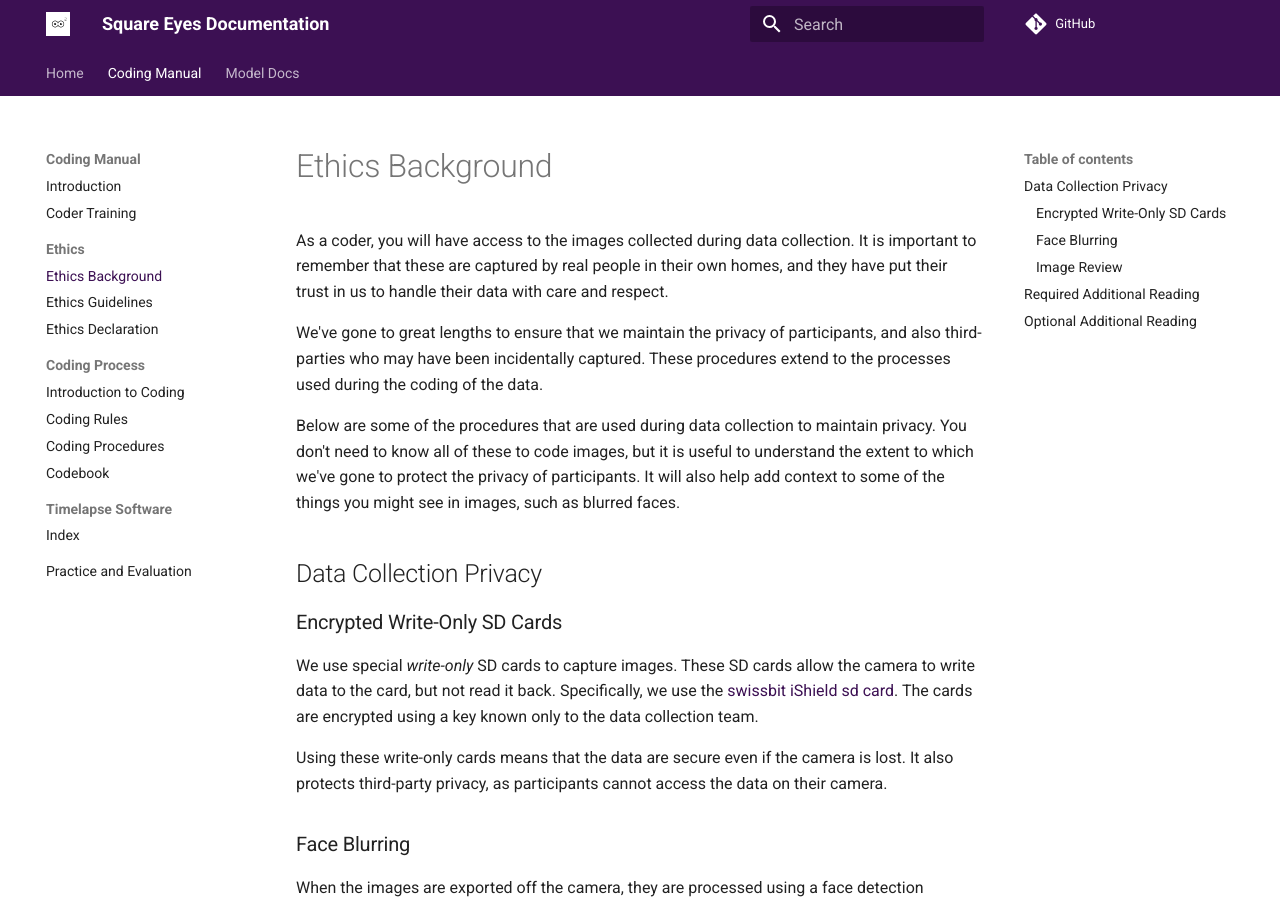
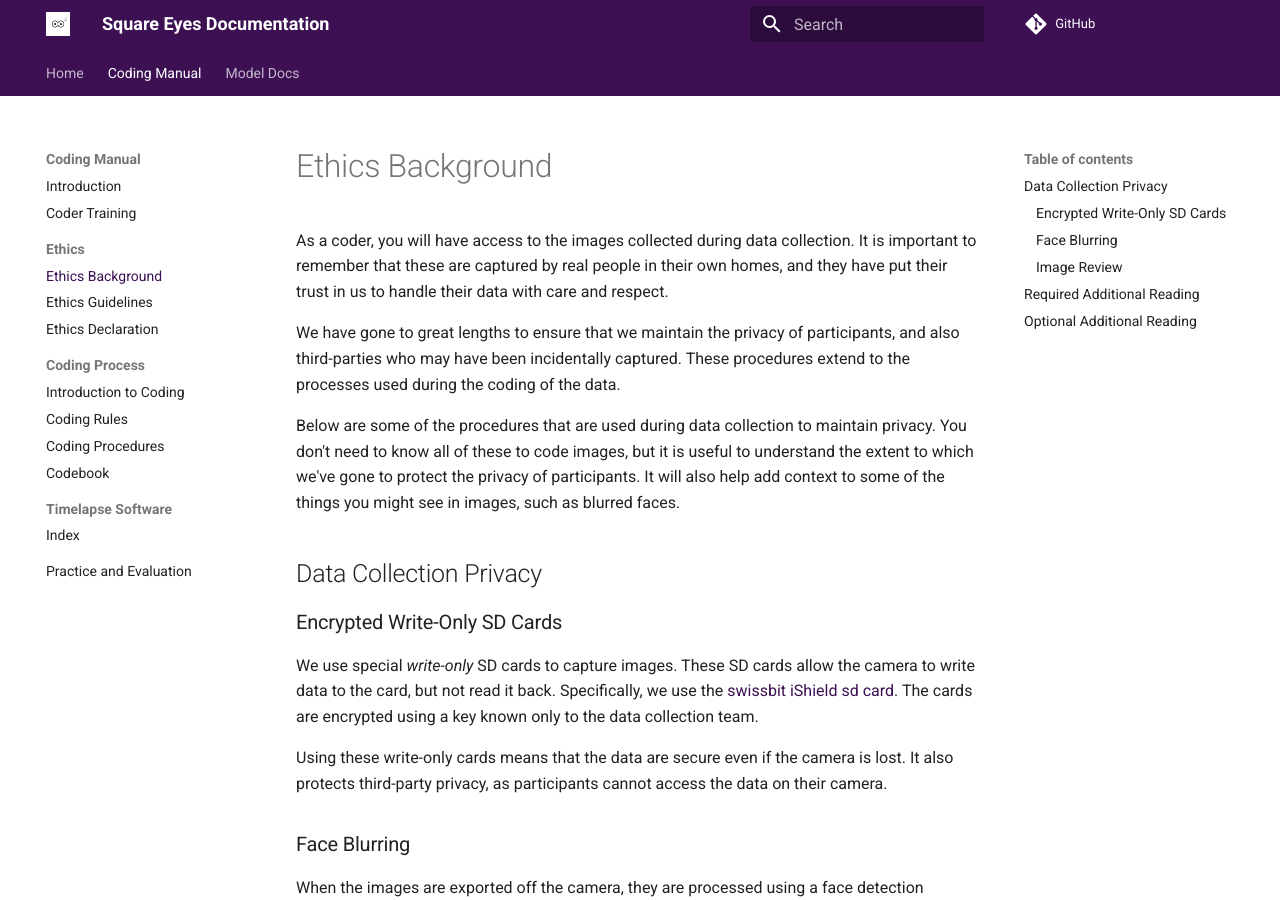
Before and after one commit to Motivation-and-Behaviour/SquareEyes, an MkDocs documentation site: the page built from docs/coding_manual/ethics/index.md, in a window 1280 px wide and 900 px high. Built offline with MkDocs 1.6.1 and Material for MkDocs 9.7.7, drawn with Linux system fonts in a browser that asks for light colours; comment, search, counter and statistics services are not loaded.

```diff
--- a/docs/coding_manual/ethics/index.md
+++ b/docs/coding_manual/ethics/index.md
@@ -3,7 +3,7 @@
 As a coder, you will have access to the images collected during data collection.
 It is important to remember that these are captured by real people in their own homes, and they have put their trust in us to handle their data with care and respect.
 
-We've gone to great lengths to ensure that we maintain the privacy of participants, and also third-parties who may have been incidentally captured.
+We have gone to great lengths to ensure that we maintain the privacy of participants, and also third-parties who may have been incidentally captured.
 These procedures extend to the processes used during the coding of the data.
 
 Below are some of the procedures that are used during data collection to maintain privacy.
```
Also changed, not shown: docs/coding_manual/coding_rules/codebook.md (+1 -1 lines), docs/coding_manual/coding_rules/procedures.md (+1 -1 lines), docs/coding_manual/coding_rules/rules.md (+1 -1 lines), docs/coding_manual/ethics/guidelines.md (+1 -1 lines).
